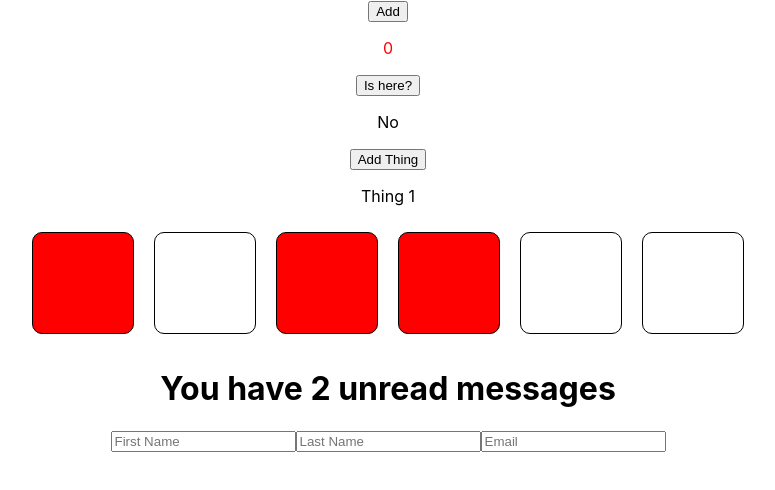
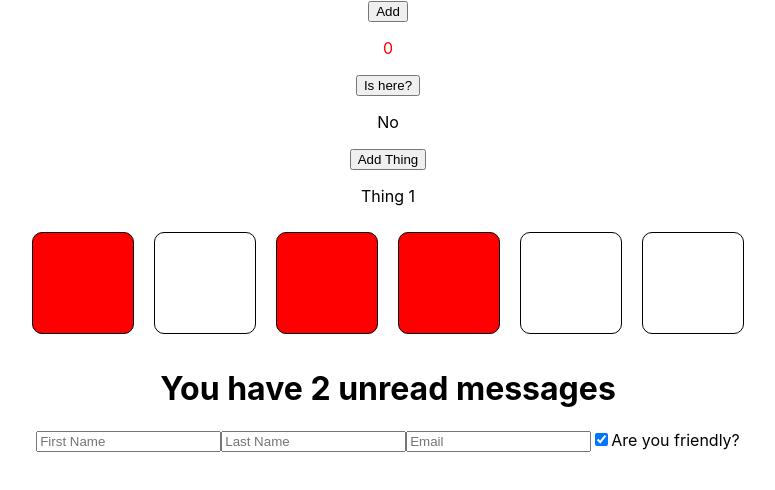
Before and after one commit to LennyRemache/learn-react, a React (Create React App) app in the folder counter-app/: page / in a window 1280 px wide. Shown: the top 490 px of the page, without its empty margins (252-1027 px from the left). Built offline with nearby package versions, Linux system fonts and the light colour scheme.

Commit message:
React Form checkboxes

```diff
--- a/counter-app/src/Form.js
+++ b/counter-app/src/Form.js
@@ -5,17 +5,20 @@ export default function Form() {
     firstName: "",
     lastName: "",
     email: "",
+    isFriendly: true,
   });
 
   console.log(formData);
 
   function handleChange(event) {
     // event.target is a DOM element where handleChange is used
+    const { name, value, type, checked } = event.target;
     setFormData((prevForm) => {
       return {
         ...prevForm,
         // computed properties -> [<variable with name stored in it>], otherwise without the brackets itll be a syntax error
-        [event.target.name]: event.target.value,
+        //[event.target.name]: event.target.value,
+        [name]: type === "checkbox" ? checked : value,
       };
     });
   }
@@ -27,19 +30,33 @@ export default function Form() {
         placeholder="First Name"
         onChange={handleChange}
         name="firstName"
+        value={formData.firstName}
       />
       <input
         type="text"
         placeholder="Last Name"
         onChange={handleChange}
         name="lastName"
+        value={formData.lastName} // allows for state of value to be controlled by react rather than HTML's input tag
       />
       <input
         type="email"
         placeholder="Email"
         onChange={handleChange}
         name="email"
+        value={formData.email}
       />
+
+      {/* <textarea value={}/> -> textarea is self closing in react */}
+
+      <input
+        type="checkbox"
+        id="isFriendly"
+        checked={formData.isFriendly}
+        onChange={handleChange}
+        name="isFriendly"
+      />
+      <label htmlFor="isFriendly">Are you friendly?</label>
     </form>
   );
 }
```
